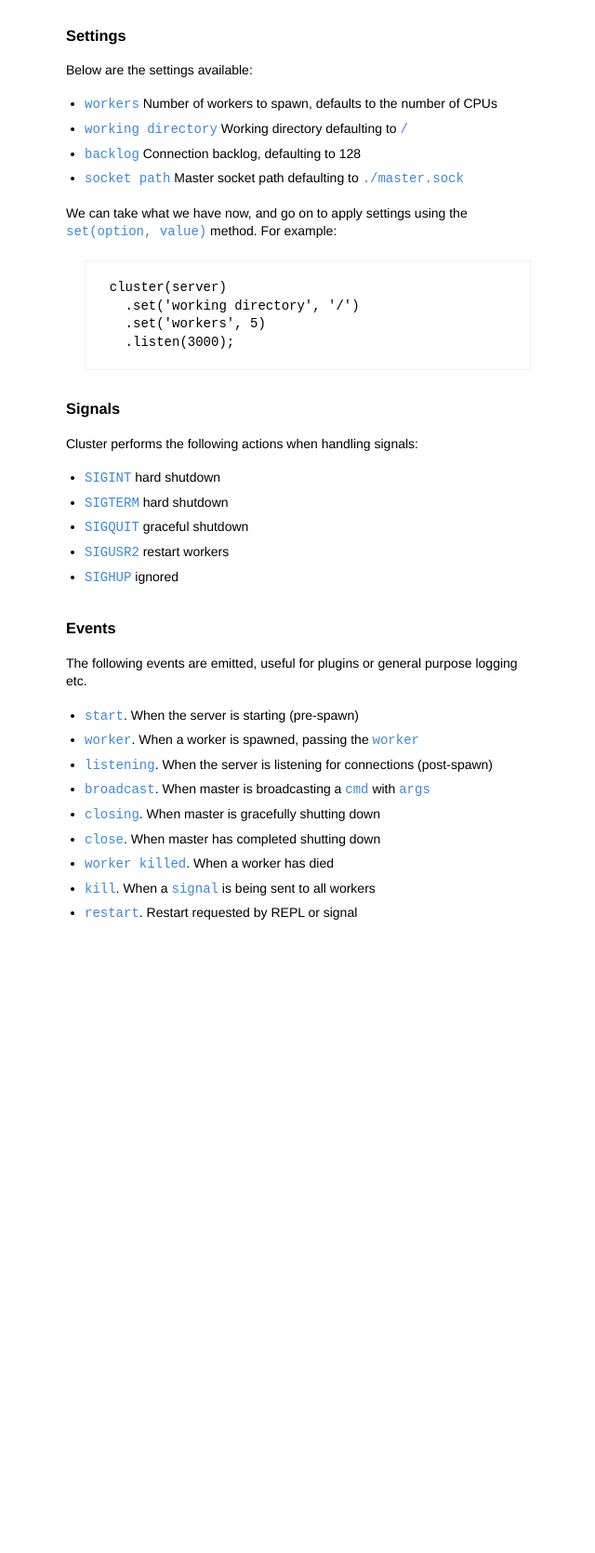
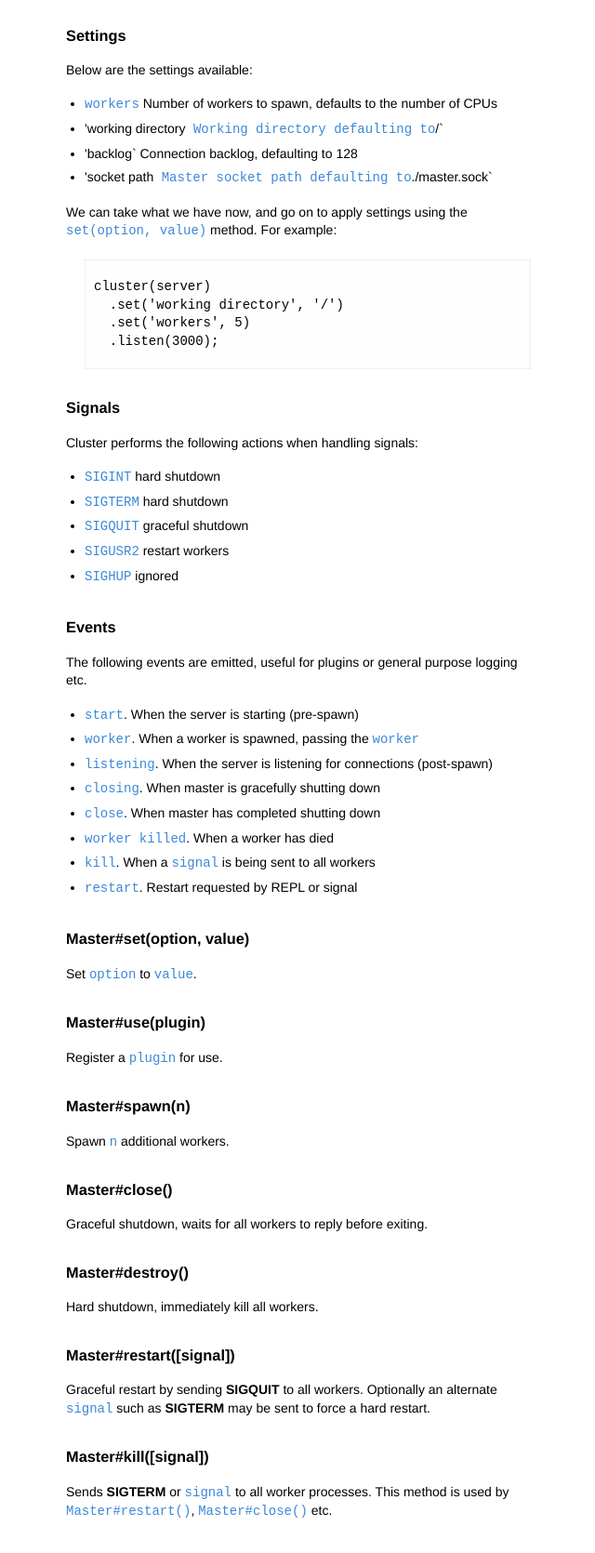
Before and after one commit to LearnBoost/cluster, a plain HTML site: page docs/api.html in a window 1280 px wide. Shown: the part 1103-2773 px from the top of the page at 93% size, without its empty margins (319-959 px from the left). Before the commit the page ends 2221 px from the top, so only its background shows below. Drawn offline with Linux system fonts and the light colour scheme.

Commit message:
updated docs

```diff
--- a/docs/api.html
+++ b/docs/api.html
@@ -26,7 +26,7 @@
 
 <p> A plugin simple a function that accepts the <code>master</code> process. Most plugin functions <em>return</em> another anonymous function, allowing them to accept options, for example:</p>
 
-<pre><code>  function myPlugin(path){
+<pre><code>function myPlugin(path){
   return function(master) {
     // do stuff
   }
@@ -35,14 +35,14 @@
 
 <p> To use them, all we need to do is pass it to the <code>use()</code> method:</p>
 
-<pre><code>  cluster(server)
+<pre><code>cluster(server)
   .use(myPlugin('/some/path'))
   .listen(3000);
 </code></pre>
 
 <p> To use a plugin that is bundled with Cluster simply grab it from the <code>cluster</code> object:</p>
 
-<pre><code>   cluster(server)
+<pre><code> cluster(server)
    .use(cluster.logger())
    .listen(3000);
 </code></pre>
@@ -53,15 +53,15 @@
 
 <ul>
 <li> <code>workers</code>  Number of workers to spawn, defaults to the number of CPUs</li>
-<li> <code>working directory</code>  Working directory defaulting to <code>/</code></li>
-<li> <code>backlog</code>  Connection backlog, defaulting to 128</li>
-<li> <code>socket path</code>  Master socket path defaulting to <code>./master.sock</code></li>
+<li> 'working directory<code> Working directory defaulting to</code>/`</li>
+<li> 'backlog`  Connection backlog, defaulting to 128</li>
+<li> 'socket path<code> Master socket path defaulting to</code>./master.sock`</li>
 </ul>
 
 
 <p> We can take what we have now, and go on to apply settings using the <code>set(option, value)</code> method. For example:</p>
 
-<pre><code>  cluster(server)
+<pre><code>cluster(server)
   .set('working directory', '/')
   .set('workers', 5)
   .listen(3000);
@@ -88,7 +88,6 @@
 <li> <code>start</code>. When the server is starting (pre-spawn)</li>
 <li> <code>worker</code>. When a worker is spawned, passing the <code>worker</code></li>
 <li> <code>listening</code>. When the server is listening for connections (post-spawn)</li>
-<li> <code>broadcast</code>. When master is broadcasting a <code>cmd</code> with <code>args</code></li>
 <li> <code>closing</code>. When master is gracefully shutting down</li>
 <li> <code>close</code>. When master has completed shutting down</li>
 <li> <code>worker killed</code>. When a worker has died</li>
@@ -97,6 +96,36 @@
 </ul>
 
 
+<h3 id="Master-set-option-value-">Master#set(option, value)</h3>
+
+<p>  Set <code>option</code> to <code>value</code>.</p>
+
+<h3 id="Master-use-plugin-">Master#use(plugin)</h3>
+
+<p>  Register a <code>plugin</code> for use.</p>
+
+<h3 id="Master-spawn-n-">Master#spawn(n)</h3>
+
+<p>  Spawn <code>n</code> additional workers.</p>
+
+<h3 id="Master-close-">Master#close()</h3>
+
+<p>  Graceful shutdown, waits for all workers to reply before exiting.</p>
+
+<h3 id="Master-destroy-">Master#destroy()</h3>
+
+<p>  Hard shutdown, immediately kill all workers.</p>
+
+<h3 id="Master-restart-signal-">Master#restart([signal])</h3>
+
+<p>  Graceful restart by sending <strong>SIGQUIT</strong> to all workers. Optionally
+  an alternate <code>signal</code> such as <strong>SIGTERM</strong> may be sent to force
+  a hard restart.</p>
+
+<h3 id="Master-kill-signal-">Master#kill([signal])</h3>
+
+<p> Sends <strong>SIGTERM</strong> or <code>signal</code> to all worker processes. This method is used by <code>Master#restart()</code>, <code>Master#close()</code> etc.</p>
+
 </div>
     </div>
   </body>
```
Also changed, not shown: docs/api.md (+48 -18 lines), docs/debug.html (+3 -4 lines), docs/debug.md (+3 -3 lines), docs/logger.html (+9 -11 lines), docs/logger.md (+9 -10 lines), docs/reload.html (+3 -3 lines), docs/reload.md (+9 -9 lines), docs/repl.html (+3 -3 lines), docs/repl.md (+3 -3 lines), docs/stats.html (+5 -5 lines), docs/stats.md (+5 -5 lines). Lines whose indentation alone changed are shown as unchanged.
